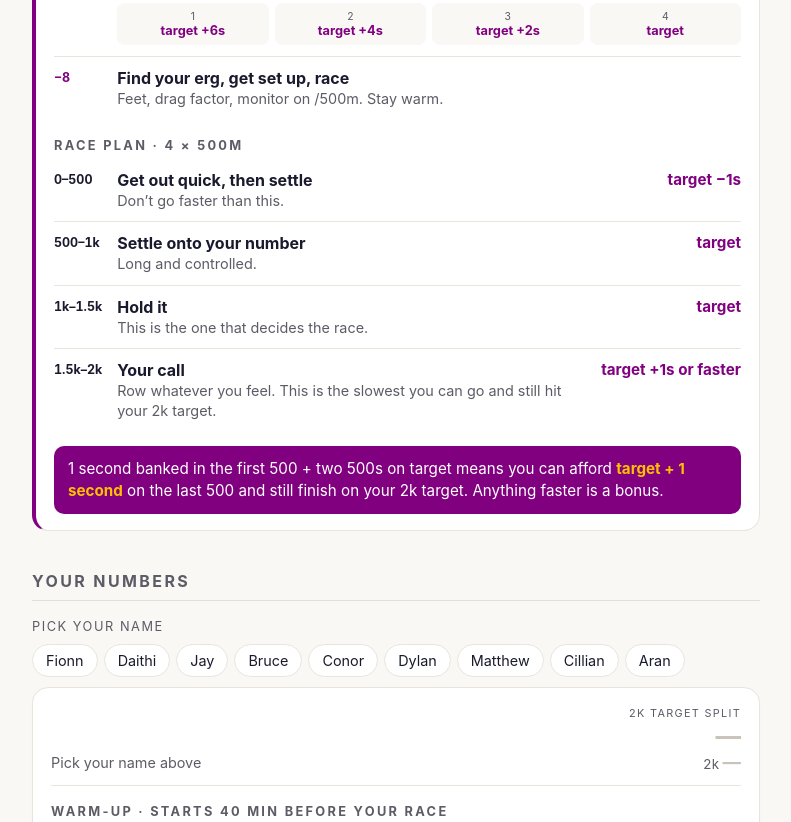
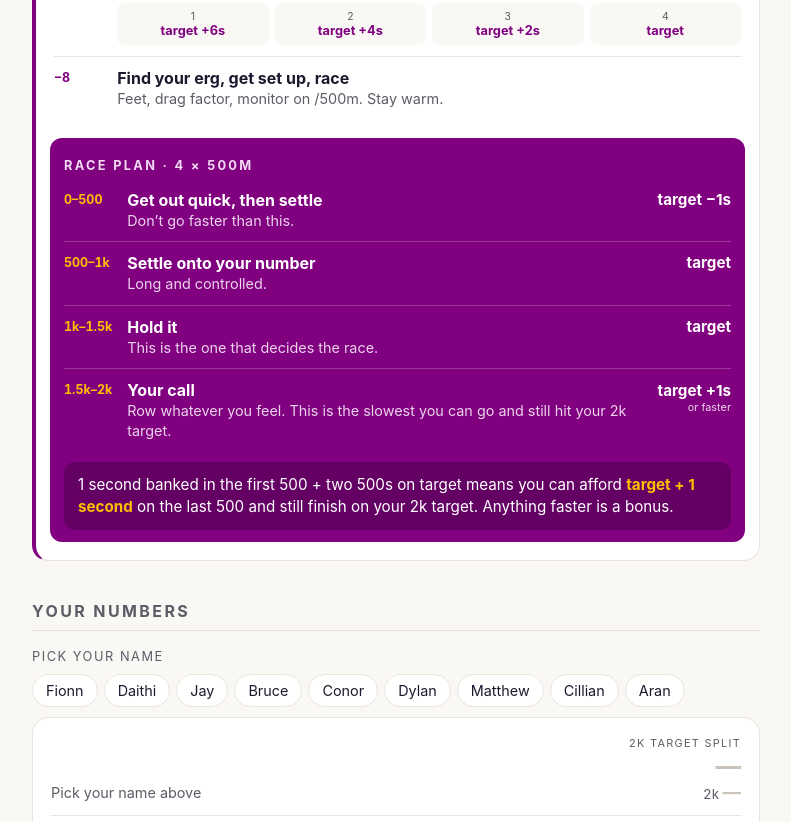
Before and after one commit to sjflaher/grc-j16-26-27, a plain HTML site: page 02-regattas/2026-11-provincial-indoor/index.html in a window 1280 px wide. Shown: the part 667-1489 px from the top of the page, without its empty margins (244-1035 px from the left). Drawn offline with Linux system fonts and the light colour scheme.

Commit message:
Indoor champs: race plan on purple to separate it from warm-up
Co-authored-by: Pi AI - Claude Opus 5.5 [250k] <noreply@anthropic.com>

```diff
--- a/02-regattas/2026-11-provincial-indoor/index.html
+++ b/02-regattas/2026-11-provincial-indoor/index.html
@@ -48,6 +48,14 @@
   .gen .rel { font-size:.95rem; font-weight:700; color:var(--purple); text-align:right; white-space:nowrap; }
   .gen .reps .rel { display:block; text-align:center; font-size:.8rem; }
   .divider { margin:5vh 0 1vh; font-size:1rem; letter-spacing:.15em; text-transform:uppercase; color:var(--grey); border-bottom:1px solid #e3ded6; padding-bottom:.6em; }
+  .raceblk { background:var(--purple); color:#fff; border-radius:12px; padding:2px 14px 8px; margin:18px -4px 12px; }
+  .raceblk h3 { color:#f3d9f3; }
+  .raceblk .steps > li { border-top-color:rgba(255,255,255,.22); }
+  .raceblk .when, .raceblk .steps > li.race .when { color:var(--amber); }
+  .raceblk .what span, .raceblk .v small, .raceblk .val small { color:#ecd3ec; }
+  .raceblk .rel, .raceblk .v { color:#fff; }
+  body:not(.picked) .raceblk .v { color:rgba(255,255,255,.45); }
+  .raceblk .note { background:rgba(0,0,0,.22); margin:10px 0 4px; }
   footer { margin-top:6vh; color:var(--grey); font-size:.8rem; }
   @media (max-width:420px) { .steps > li { grid-template-columns:2.8rem 1fr auto; } .reps { grid-column:1 / 4; } }
 </style>
@@ -79,14 +87,16 @@
       <li><span class="when">&minus;8</span><div class="what"><b>Find your erg, get set up, race</b><span>Feet, drag factor, monitor on /500m. Stay warm.</span></div><span></span></li>
     </ol>
 
+    <div class="raceblk">
     <h3>Race plan &middot; 4 &times; 500m</h3>
     <ol class="steps">
       <li class="race"><span class="when">0&ndash;500</span><div class="what"><b>Get out quick, then settle</b><span>Don&rsquo;t go faster than this.</span></div><span class="rel">target &minus;1s</span></li>
       <li class="race"><span class="when">500&ndash;1k</span><div class="what"><b>Settle onto your number</b><span>Long and controlled.</span></div><span class="rel">target</span></li>
       <li class="race"><span class="when">1k&ndash;1.5k</span><div class="what"><b>Hold it</b><span>This is the one that decides the race.</span></div><span class="rel">target</span></li>
-      <li class="race"><span class="when">1.5k&ndash;2k</span><div class="what"><b>Your call</b><span>Row whatever you feel. This is the slowest you can go and still hit your 2k target.</span></div><span class="rel">target +1s or faster</span></li>
+      <li class="race"><span class="when">1.5k&ndash;2k</span><div class="what"><b>Your call</b><span>Row whatever you feel. This is the slowest you can go and still hit your 2k target.</span></div><div class="val"><span class="rel">target +1s</span><small>or faster</small></div></li>
     </ol>
     <div class="note">1 second banked in the first 500 + two 500s on target means you can afford <strong>target + 1 second</strong> on the last 500 and still finish on your 2k target. Anything faster is a bonus.</div>
+    </div>
   </section>
 
   <h2 class="divider">Your numbers</h2>
@@ -125,6 +135,7 @@
       <li><span class="when">&minus;8</span><div class="what"><b>Find your erg, get set up, race</b><span>Feet, drag factor, monitor on /500m. Stay warm.</span></div><span></span></li>
     </ol>
 
+    <div class="raceblk">
     <h3>Race plan &middot; 4 &times; 500m</h3>
     <ol class="steps">
       <li class="race"><span class="when">0&ndash;500</span><div class="what"><b>Target minus 1 second</b><span>Get out quickly, then settle. Don&rsquo;t go faster than this.</span></div><strong class="v" data-k="r1">&mdash;</strong></li>
@@ -132,6 +143,7 @@
       <li class="race"><span class="when">1k&ndash;1.5k</span><div class="what"><b>On target</b><span>Hold it. This is the one that decides the race.</span></div><strong class="v" data-k="r3">&mdash;</strong></li>
       <li class="race"><span class="when">1.5k&ndash;2k</span><div class="what"><b>Your call</b><span>Row whatever you feel. The number is the slowest you can go and still hit your 2k target.</span></div><div class="val"><strong class="v" data-k="r4">&mdash;</strong><small>or faster</small></div></li>
     </ol>
+    </div>
   </section>
 
   <footer>Good luck, lads. Built and maintained by the J16 coaching group.</footer>
```
